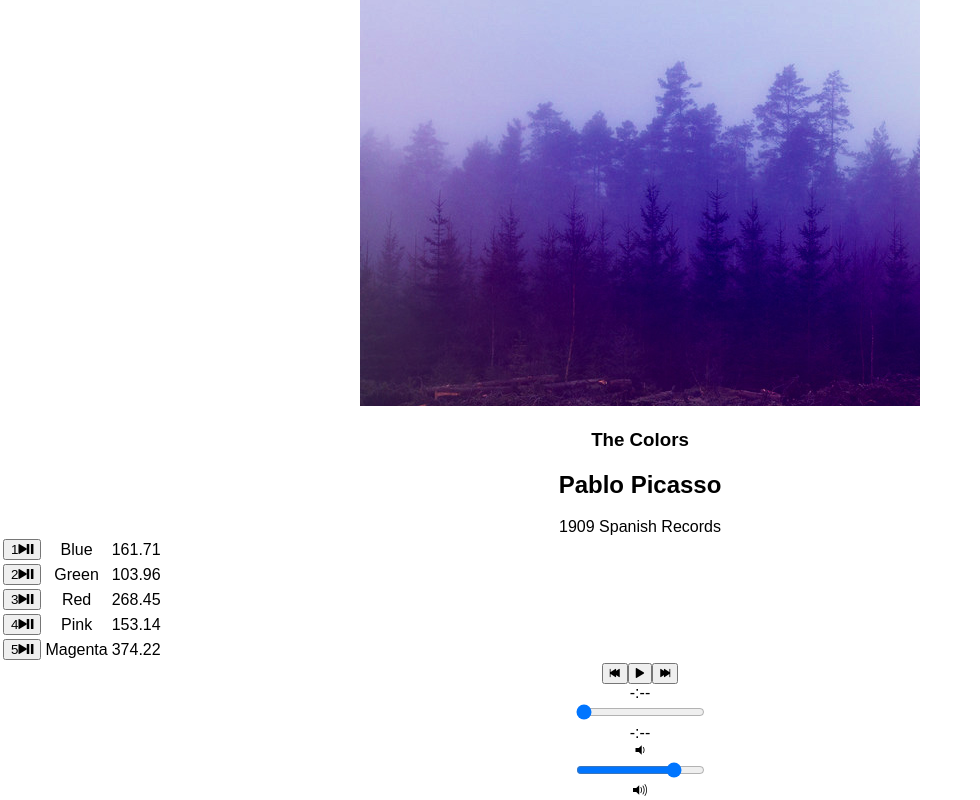
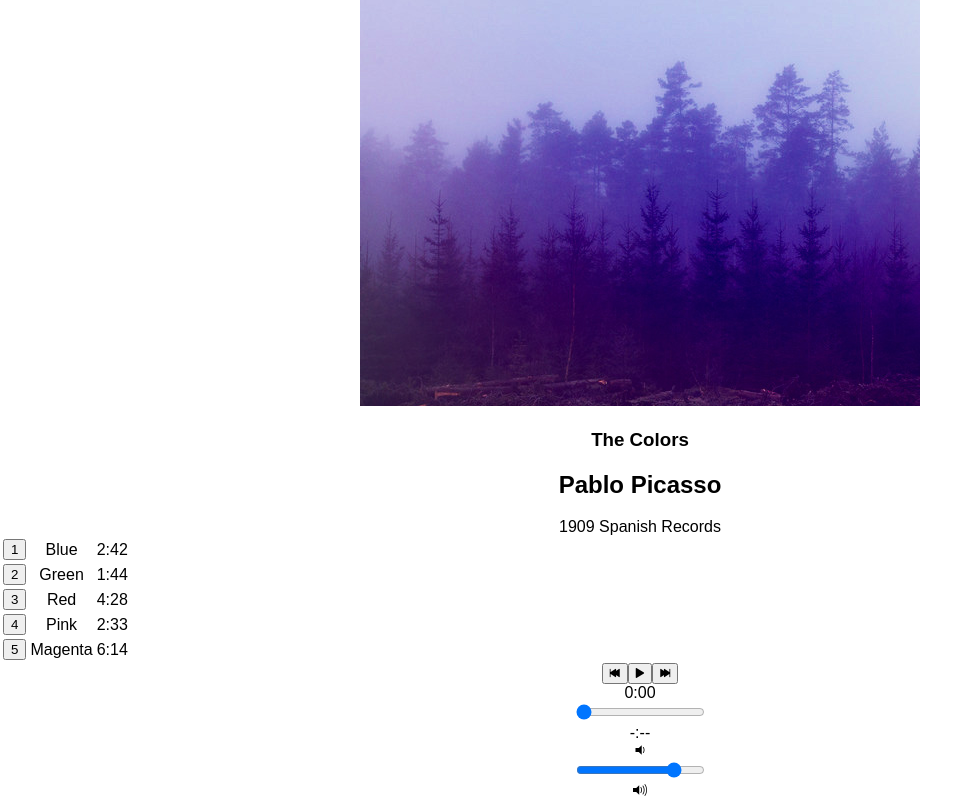
Before and after one commit to hs10337/bloc-jams-react, a React (Create React App) app: page /album/the-colors in a window 1280 px wide. Shown: the part 252-1052 px from the top of the page, without its empty margins (0-980 px from the left). Built offline with nearby package versions, Linux system fonts and the light colour scheme.

Commit message:
change time to m:ss

```diff
--- a/package.json
+++ b/package.json
@@ -3,6 +3,7 @@
   "version": "0.1.0",
   "private": true,
   "dependencies": {
+    "moment": "^2.22.0",
     "react": "^16.2.0",
     "react-dom": "^16.2.0",
     "react-router-dom": "^4.2.2",
--- a/src/components/Album.js
+++ b/src/components/Album.js
@@ -13,12 +13,38 @@
     this.state = {
       album: album,
       currentSong: album.songs[0],
+      currentTime: 0,
+      duration: album.songs[0].duration,
       isPlaying: false
     };
 
     this.audioElement = document.createElement('audio');
     this.audioElement.src = album.songs[0].audioSrc;
   }
+
+  componentDidMount() {
+    this.eventListeners = {
+     timeupdate: e => {
+       this.setState({ currentTime: this.audioElement.currentTime });
+     },
+     durationchange: e => {
+       this.setState({ duration: this.audioElement.duration });
+     }
+   };
+   this.audioElement.addEventListener('timeupdate', this.eventListeners.timeupdate);
+   this.audioElement.addEventListener('durationchange', this.eventListeners.durationchange);
+ }
+
+ componentWillUnmount() {
+   this.audioElement.src = null;
+   this.audioElement = null;
+ }
+
+  componentWillUnmount() {
+      this.audioElement.src = null;
+      this.audioElement.removeEventListener('timeupdate', this.eventListeners.timeupdate);
+      this.audioElement.removeEventListener('durationchange', this.eventListeners.durationchange);
+    }
 
   play() {
       this.audioElement.play();
@@ -55,17 +81,53 @@
 
   handleNextClick(song) {
     const currentIndex = this.state.album.songs.findIndex(song => this.state.currentSong === song);
-    const newIndex = currentIndex + 1;
+    const newIndex = Math.min(this.state.album.songs.length, currentIndex + 1);
     const newSong = this.state.album.songs[newIndex];
     this.setSong(newSong);
     this.play(newSong);
+  }
+
+  handleTimeChange(e) {
+    const newTime = this.audioElement.duration * e.target.value;
+    this.audioElement.currentTime = newTime;
+    this.setState({ currentTime: newTime });
+  }
+
+  convertTimeDisplay(duration){
+    var minutes = Math.floor(duration / 60);
+    var seconds = Math.round(duration % 60);
+
+    if(isNaN(seconds)) {
+      return "-:--";
+    }else if(seconds < 10){
+      seconds = "0" + seconds;
+      return minutes + ":" + seconds;
+    }else {
+    return minutes + ":" + seconds;
+    }
+  }
+
+  hoverMouseButton() {
+    if(this.state.isPlaying){
+      return 'ion-pause';
+    }else{
+      return 'ion-play';
+    }
+  }
+
+  changePlayButton() {
+    if (this.state.isPlaying) {
+      return 'ion-pause';
+    }else{
+      return 'ion-play'
+    }
   }
 
   render() {
     return(
       <section className="album">
       <section id="album-info">
-          <img id="album-cover-art" src={this.state.album.albumCover}/>
+          <img id="album-cover-art" src={this.state.album.albumCover} alt=""/>
           <div className="album-details">
             <h1 id="album-title">{this.state.album.title}</h1>
             <h2 className="artist">{this.state.album.artist}</h2>
@@ -82,14 +144,14 @@
               { this.state.album.songs.map( (song, index) =>
               <tr className="song" key={index} onClick={() => this.handleSongClick(song)} >
               <td className="song-actions">
-                <button>
-                  <span className="song-number">{index+1}</span>
-                  <span className="ion-play"></span>
-                  <span className="ion-pause"></span>
-                </button>
+                <button
+                  onMouseOver={() => this.hoverMouseButton()}
+                  onMouseOut={this.props.isPlaying ? 'ion-pause' : 'ion-play'}
+                  >{index+1}
+                  </button>
               </td>
               <td className="song-title">{song.title}</td>
-              <td className="song-duration">{song.duration}</td>
+              <td className="song-duration">{this.convertTimeDisplay(song.duration)}</td>
             </tr>
             )}
             </tbody>
@@ -97,9 +159,12 @@
         <PlayerBar
           isPlaying={this.state.isPlaying}
           currentSong={this.state.currentSong}
+          currentTime={this.audioElement.currentTime}
+          duration={this.audioElement.duration}
           handleSongClick={() => this.handleSongClick(this.state.currentSong)}
           handlePrevClick={() => this.handlePrevClick()}
-          handleNextClick={() => this.handleNextClick()} />
+          handleNextClick={() => this.handleNextClick()}
+          handleTimeChange={(e) => this.handleTimeChange(e)} />
       </section>
     );
   }
--- a/src/components/PlayerBar.js
+++ b/src/components/PlayerBar.js
@@ -1,6 +1,38 @@
 import React, { Component } from 'react';
 
 class PlayerBar extends Component {
+  convertTime(){
+    var duration = this.props.currentTime;
+    var minutes = Math.floor(duration / 60);
+    var seconds = Math.round(duration % 60);
+
+    if(isNaN(seconds)) {
+      return "-:--";
+    }else if(seconds < 10){
+      seconds = "0" + seconds;
+      return minutes + ":" + seconds;
+    }else {
+    return minutes + ":" + seconds;
+    }
+  }
+
+  convertDurationTime(){
+    var duration = this.props.duration;
+    var minutes = Math.floor(duration / 60);
+    var seconds = Math.round(duration % 60);
+
+    if(isNaN(seconds)) {
+      return "-:--";
+    }else if(seconds < 10){
+      seconds = "0" + seconds;
+      return minutes + ":" + seconds;
+    }else {
+    return minutes + ":" + seconds;
+    }
+  }
+
+
+
   render() {
     return(
       <section className="player-bar">
@@ -16,9 +48,17 @@
         </button>
         </section>
         <section id="time-control">
-          <div className="current-time">-:--</div>
-          <input type="range" className="seek-bar" value="0" />
-          <div className="total-time">-:--</div>
+          <div className="current-time">{this.convertTime()}</div>
+          <input
+            type="range"
+            className="seek-bar"
+            value={(this.props.currentTime / this.props.duration) || 0}
+            max="1"
+            min="0"
+            step="0.01"
+            onChange={this.props.handleTimeChange}
+            />
+          <div className="total-time">{this.convertDurationTime()}</div>
         </section>
         <section id="volume-control">
           <div className="icon ion-volume-low"></div>
```
Also changed, not shown: 1 other file (tests, documents, lock files or other folders).
